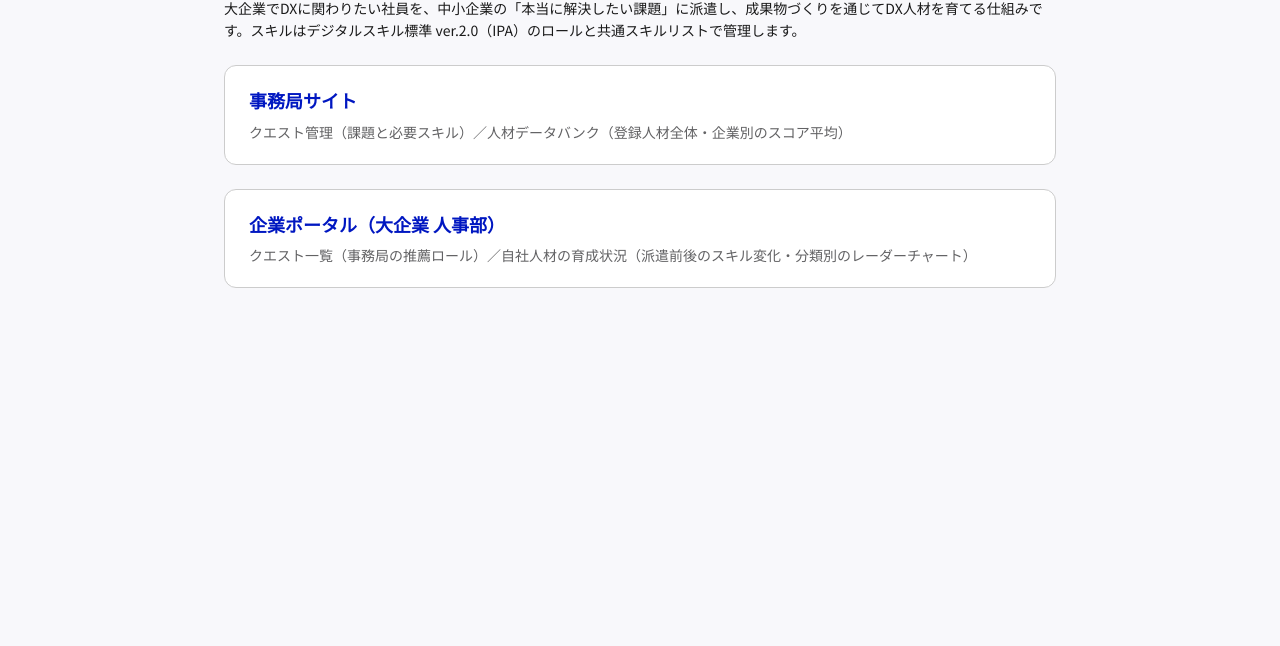
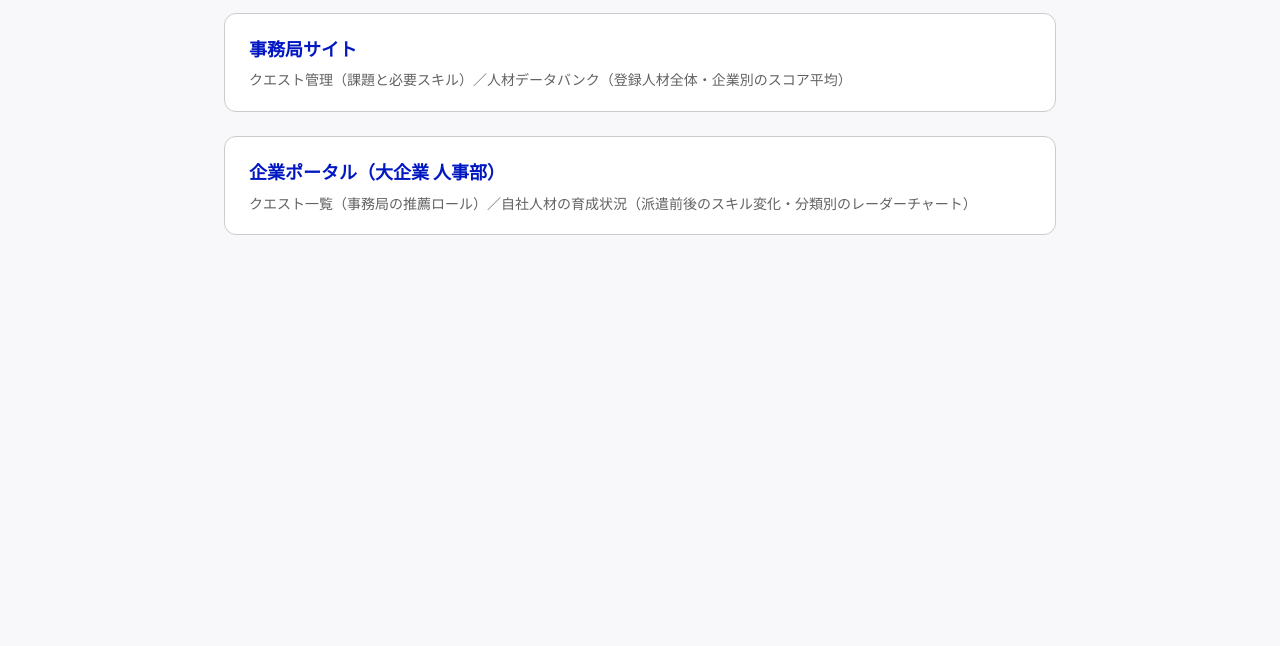
Before and after one commit to Yasshy-WOW/KEISANSHO-TECH0, a plain HTML site: page index.html in a window 1280 px wide. Shown: the part 154-800 px from the top of the page. Drawn offline with Linux system fonts and the light colour scheme.

Commit message:
トップページの見出しの下の説明文を削除する
「大企業でDXに関わりたい社員を…共通スキルリストで管理します。」の
2行を削除。見出しと入口のカードはそのまま。
説明書を第2.19版にし、デプロイ計画の作業記録に追記。

Co-Authored-By: Claude Opus 5.5 <noreply@anthropic.com>

```diff
--- a/index.html
+++ b/index.html
@@ -20,7 +20,6 @@
 <main class="landing">
   <div class="stack" style="gap:8px">
     <h1>実践DXクエスト</h1>
-    <p>大企業でDXに関わりたい社員を、中小企業の「本当に解決したい課題」に派遣し、成果物づくりを通じてDX人材を育てる仕組みです。スキルはデジタルスキル標準 ver.2.0（IPA）のロールと共通スキルリストで管理します。</p>
   </div>
   <a class="entry" href="admin/">
     <h2>事務局サイト</h2>
```
Also changed, not shown: 2 other files.
